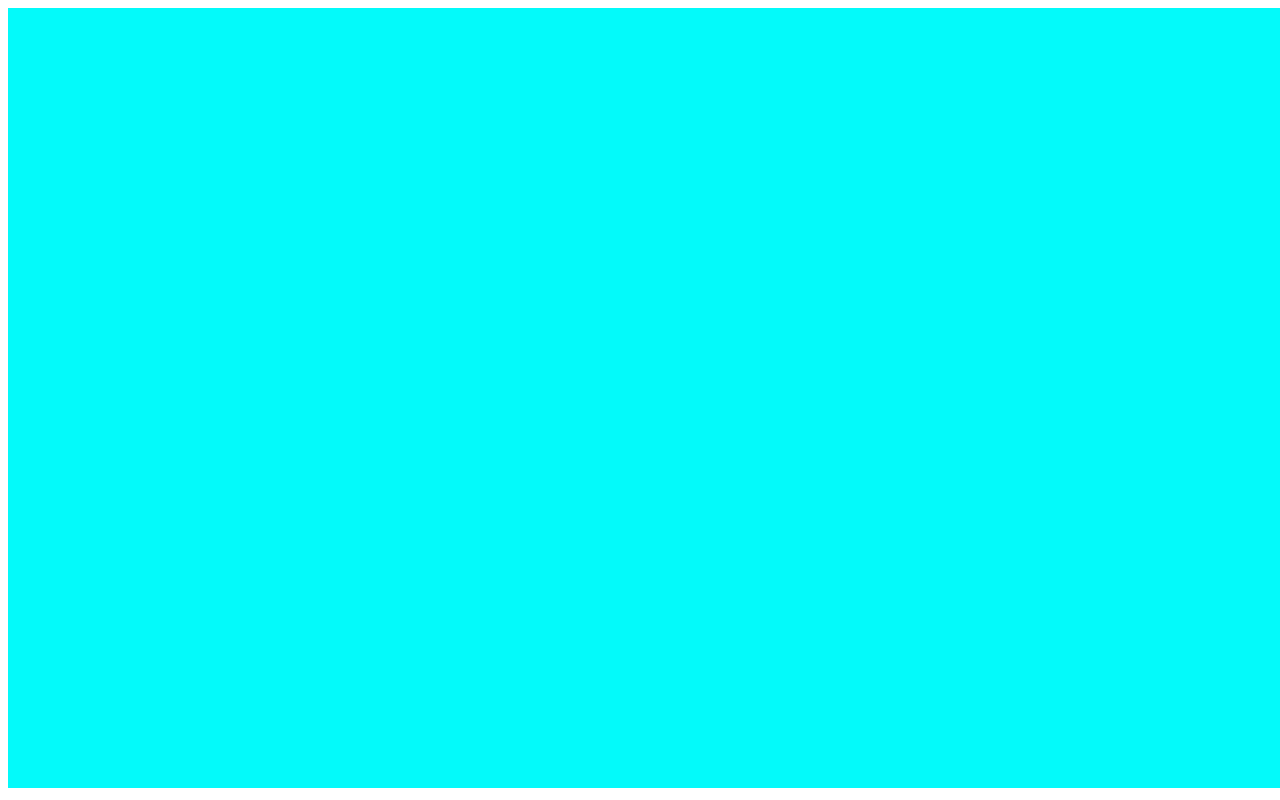
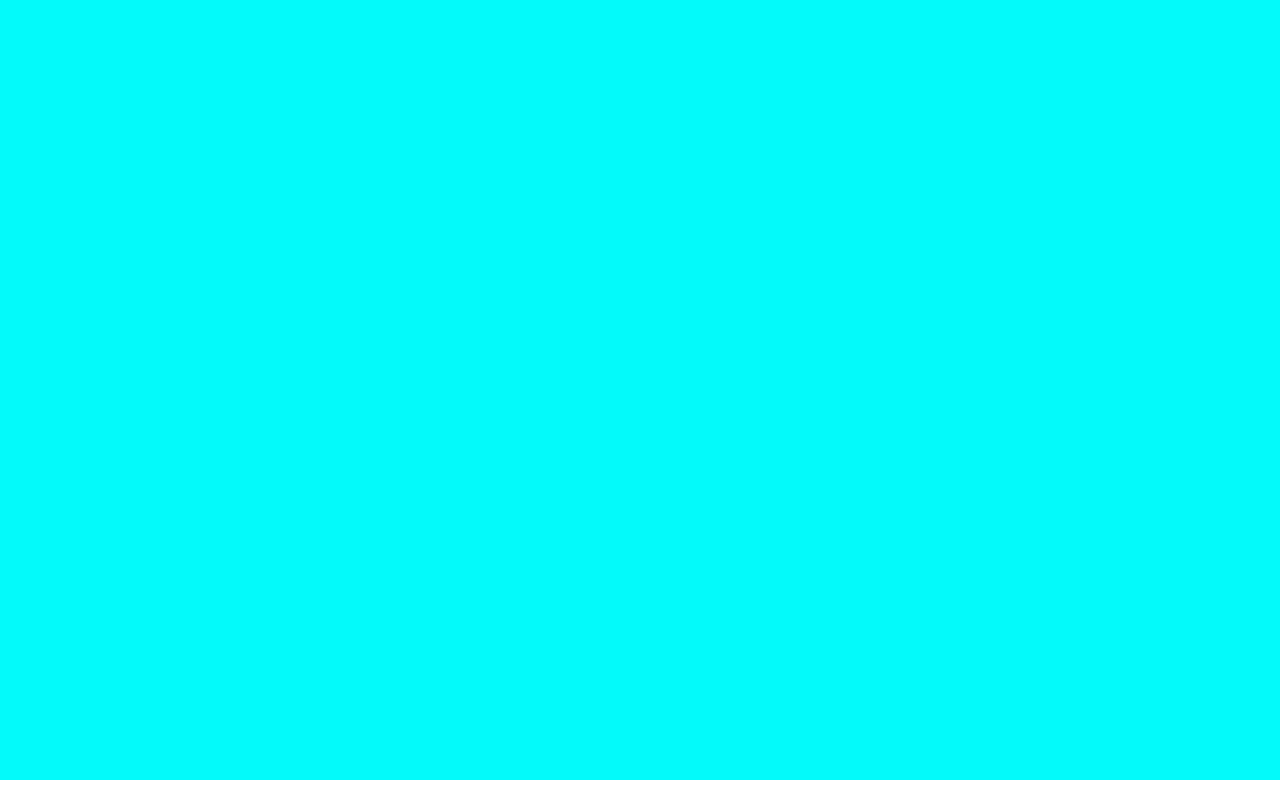
Before and after one commit to Altreus/pixel-hunter, a plain HTML site: page index.html in a window 1280 px wide. Drawn offline with Linux system fonts and the light colour scheme.

Commit message:
Remove body margin

```diff
--- a/index.html
+++ b/index.html
@@ -1,6 +1,11 @@
 <!DOCTYPE html>
 
 <html>
+  <head>
+<style>
+body { margin: 0; padding: 0 }
+</style>
+  </head>
   <body>
     <canvas width="1280" height="780" id="game-canvas"></canvas>
     <script src="game.js"></script>
```
